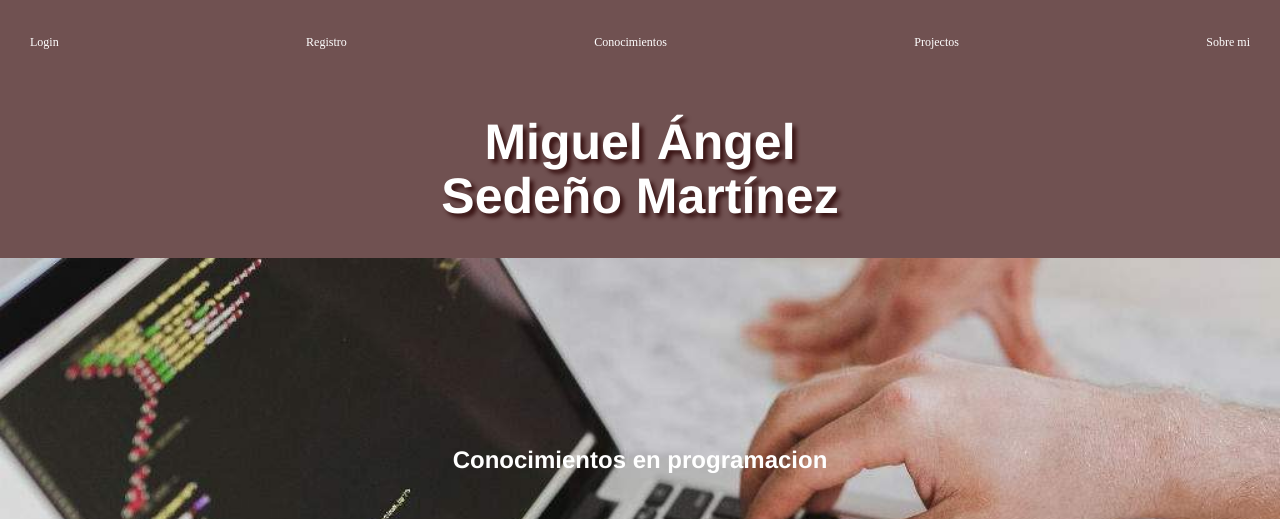
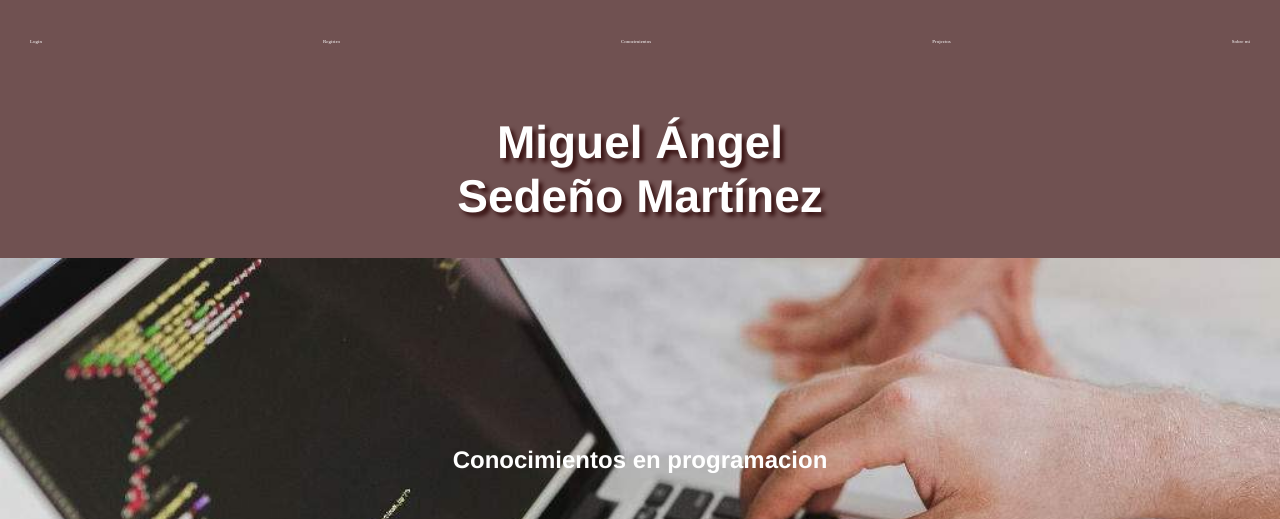
Before and after one commit to Mikcy22/Proyecto_Final_Pagina_Web1-3, a plain HTML site: page index.html in a window 1280 px wide. Shown: the top 519 px of the page. Drawn offline with Linux system fonts and the light colour scheme.

Commit message:
cambios en el query
cambios

```diff
--- a/index.html
+++ b/index.html
@@ -20,7 +20,7 @@
 
 	<div id ="content">
 		<h2 id="nombre">Miguel Ángel</h2>
-		<h2>Sedeño Martínez</h2>
+		<h2 id="apellido">Sedeño Martínez</h2>
 	</div>
 
 
@@ -154,7 +154,7 @@
           <label>Direccion email </label>
           <input type="email" name="Email Adress" >
           <label>Mensaje</label>
-          <textarea name="Message" rows="10" cols="60"></textarea>
+          <textarea name="Message" rows="10" cols="30"></textarea>
           <input type="submit" name="Contact Me" >
         </form>
 
--- a/style.css
+++ b/style.css
@@ -330,9 +330,18 @@ padding-top: 40px;}
     margin: 110px;
 }
 
-@media only screen and (min-width: 500px){
-	#navHeader a{font-size: 12px;}
-	#about-me{text-align: center;}
+
+
+@media screen and (min-width: 768px) {
+	#navHeader a{
+		font-size: 5px;
+	}
+	#about-me{
+		text-align: center;
+	}
+	#apellido,#nombre{font-size: 46px;}
+
+	}
 	div#popup {
 		bottom: 89px;
 		right: 46px;
@@ -341,8 +350,10 @@ padding-top: 40px;}
 		margin-bottom: 8px;
 		margin-right: 14px;
 	}
+	#content h1, #content h2 {
+		font-size: 46px;
+	}
 }
-
 
 
 /* ZONA DE PRUEBAS*/
```
